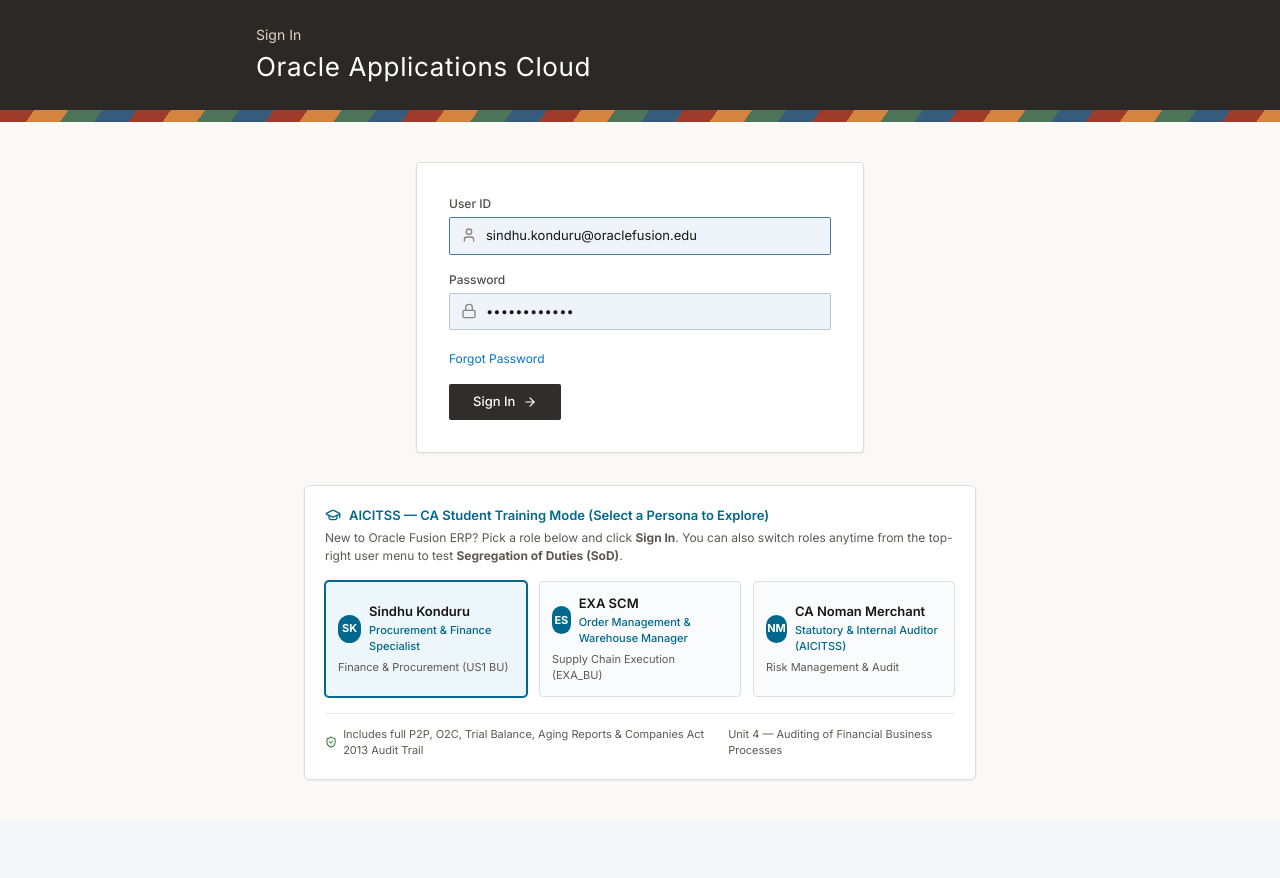
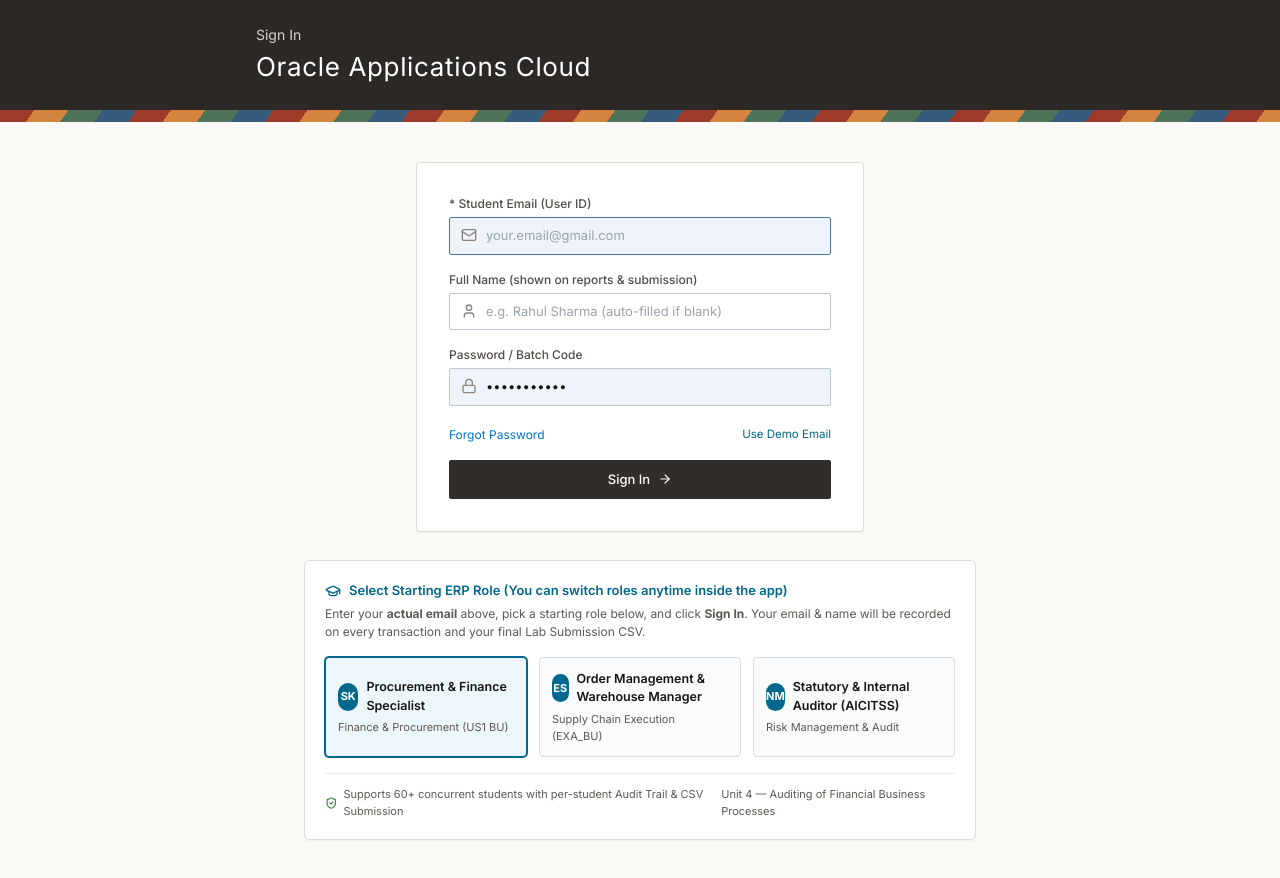
Before and after one commit to CA-Darshak-M-Thakkar/oracle-fusion-ca-lab, a React (Vite) app: page / in a window 1280 px wide. Before the commit the page ends 820 px from the top, so only its background shows below. Built offline with nearby package versions, Linux system fonts and the light colour scheme.

Commit message:
Enable real student email login and per-student tracking

```diff
--- a/src/components/LoginScreen.tsx
+++ b/src/components/LoginScreen.tsx
@@ -1,18 +1,26 @@
 import React, { useState } from 'react';
 import { useERP } from '../context/ERPContext';
 import { DEMO_USERS } from '../data/seedData';
-import { Lock, User, GraduationCap, ShieldCheck, ArrowRight } from 'lucide-react';
+import { Lock, Mail, User, GraduationCap, ShieldCheck, ArrowRight } from 'lucide-react';
 
 export const LoginScreen: React.FC = () => {
   const { signIn, showToast } = useERP();
-  const [selectedUserId, setSelectedUserId] = useState('sindhu');
-  const [userIdInput, setUserIdInput] = useState('sindhu.konduru@oraclefusion.edu');
-  const [passwordInput, setPasswordInput] = useState('••••••••••••');
+  const [selectedRoleId, setSelectedRoleId] = useState('sindhu');
+  const [emailInput, setEmailInput] = useState('');
+  const [fullNameInput, setFullNameInput] = useState('');
+  const [passwordInput, setPasswordInput] = useState('AICITSS2026');
+  const [emailError, setEmailError] = useState('');
   const [forgotOpen, setForgotOpen] = useState(false);
 
   const handleSubmit = (e: React.FormEvent) => {
     e.preventDefault();
-    signIn(selectedUserId);
+    const trimmed = emailInput.trim();
+    if (!trimmed || !/^[^\s@]+@[^\s@]+\.[^\s@]+$/.test(trimmed)) {
+      setEmailError('Please enter your valid email address (e.g., name@gmail.com or name@icai.org).');
+      return;
+    }
+    setEmailError('');
+    signIn(selectedRoleId, trimmed, fullNameInput);
   };
 
   return (
@@ -39,21 +47,44 @@ export const LoginScreen: React.FC = () => {
         <div className="w-full max-w-md bg-white border border-[#E2DCD5] rounded-[4px] shadow-sm p-8">
           <form onSubmit={handleSubmit} className="space-y-4">
             <div>
-              <label className="block text-[12px] font-medium text-[#524C46] mb-1">User ID</label>
+              <label className="block text-[12px] font-medium text-[#524C46] mb-1">
+                * Student Email (User ID)
+              </label>
+              <div className="relative">
+                <Mail className="w-4 h-4 text-[#8C847C] absolute left-3 top-2.5" />
+                <input
+                  type="email"
+                  value={emailInput}
+                  onChange={(e) => {
+                    setEmailInput(e.target.value);
+                    setEmailError('');
+                  }}
+                  placeholder="your.email@gmail.com"
+                  className="w-full pl-9 pr-3 py-2 border border-[#4A779D] bg-[#EEF4FA] rounded-[2px] text-[13px] focus:outline-none focus:ring-1 focus:ring-[#00688C]"
+                  required
+                />
+              </div>
+              {emailError && <p className="text-[11.5px] text-[#C74634] mt-1">{emailError}</p>}
+            </div>
+
+            <div>
+              <label className="block text-[12px] font-medium text-[#524C46] mb-1">
+                Full Name (shown on reports &amp; submission)
+              </label>
               <div className="relative">
                 <User className="w-4 h-4 text-[#8C847C] absolute left-3 top-2.5" />
                 <input
                   type="text"
-                  value={userIdInput}
-                  onChange={(e) => setUserIdInput(e.target.value)}
-                  className="w-full pl-9 pr-3 py-2 border border-[#4A779D] bg-[#EEF4FA] rounded-[2px] text-[13px] focus:outline-none focus:ring-1 focus:ring-[#00688C]"
-                  required
+                  value={fullNameInput}
+                  onChange={(e) => setFullNameInput(e.target.value)}
+                  placeholder="e.g. Rahul Sharma (auto-filled if blank)"
+                  className="w-full pl-9 pr-3 py-2 border border-[#BCC6D0] bg-white rounded-[2px] text-[13px] focus:outline-none focus:ring-1 focus:ring-[#00688C]"
                 />
               </div>
             </div>
 
             <div>
-              <label className="block text-[12px] font-medium text-[#524C46] mb-1">Password</label>
+              <label className="block text-[12px] font-medium text-[#524C46] mb-1">Password / Batch Code</label>
               <div className="relative">
                 <Lock className="w-4 h-4 text-[#8C847C] absolute left-3 top-2.5" />
                 <input
@@ -74,11 +105,22 @@ export const LoginScreen: React.FC = () => {
               >
                 Forgot Password
               </button>
+              <button
+                type="button"
+                onClick={() => {
+                  setEmailInput('sindhu.konduru@oraclefusion.edu');
+                  setFullNameInput('Sindhu Konduru');
+                  showToast('info', 'Demo Email Filled', 'Click Sign In to enter with the demo email.');
+                }}
+                className="text-[11.5px] text-[#00688C] hover:underline"
+              >
+                Use Demo Email
+              </button>
             </div>
 
             <button
               type="submit"
-              className="bg-[#312D2A] hover:bg-[#1E1B19] text-white text-[13px] font-medium px-6 py-2 rounded-[2px] transition-colors inline-flex items-center gap-2"
+              className="w-full justify-center bg-[#312D2A] hover:bg-[#1E1B19] text-white text-[13px] font-medium px-6 py-2.5 rounded-[2px] transition-colors inline-flex items-center gap-2"
             >
               Sign In <ArrowRight className="w-3.5 h-3.5" />
             </button>
@@ -86,10 +128,10 @@ export const LoginScreen: React.FC = () => {
 
           {forgotOpen && (
             <div className="mt-4 p-3 bg-[#F4F6F9] border border-[#D6DFE6] rounded text-[12px] text-[#312D2A]">
-              <div className="font-semibold mb-1">Password Reset (Demo Environment)</div>
+              <div className="font-semibold mb-1">AICITSS Classroom Login Help</div>
               <p className="text-[#5E5852]">
-                This is an AICITSS CA Teaching Simulator. Use any of the pre-configured student roles below to sign in
-                instantly!
+                Enter your personal or ICAI email address above and your Full Name. Default batch password is{' '}
+                <strong>AICITSS2026</strong> (any password works in training mode).
               </p>
               <button
                 type="button"
@@ -102,29 +144,24 @@ export const LoginScreen: React.FC = () => {
           )}
         </div>
 
-        {/* CA Student Quick Role Picker */}
-        <div className="w-full max-w-2xl mt-8 bg-white border border-[#D6DFE6] rounded-[6px] p-5 shadow-sm">
+        {/* Starting Role Picker */}
+        <div className="w-full max-w-2xl mt-7 bg-white border border-[#D6DFE6] rounded-[6px] p-5 shadow-sm">
           <div className="flex items-center gap-2 text-[#00688C] font-semibold text-[13px] mb-1">
             <GraduationCap className="w-4 h-4" />
-            AICITSS — CA Student Training Mode (Select a Persona to Explore)
+            Select Starting ERP Role (You can switch roles anytime inside the app)
           </div>
           <p className="text-[12px] text-[#5E5852] mb-4">
-            New to Oracle Fusion ERP? Pick a role below and click <strong>Sign In</strong>. You can also switch roles
-            anytime from the top-right user menu to test <strong>Segregation of Duties (SoD)</strong>.
+            Enter your <strong>actual email</strong> above, pick a starting role below, and click <strong>Sign In</strong>. Your email &amp; name will be recorded on every transaction and your final Lab Submission CSV.
           </p>
 
           <div className="grid grid-cols-1 md:grid-cols-3 gap-3">
             {DEMO_USERS.map((u) => {
-              const active = selectedUserId === u.id;
+              const active = selectedRoleId === u.id;
               return (
                 <button
                   key={u.id}
                   type="button"
-                  onClick={() => {
-                    setSelectedUserId(u.id);
-                    setUserIdInput(`${u.id}@oraclefusion.edu`);
-                    showToast('info', 'Role Selected', `Click "Sign In" to enter as ${u.name}`);
-                  }}
+                  onClick={() => setSelectedRoleId(u.id)}
                   className={`text-left p-3 rounded-[4px] border transition-all ${
                     active
                       ? 'border-[#00688C] bg-[#EDF6FA] ring-1 ring-[#00688C]'
@@ -136,8 +173,7 @@ export const LoginScreen: React.FC = () => {
                       {u.initials}
                     </span>
                     <div>
-                      <div className="text-[13px] font-semibold text-[#161513]">{u.name}</div>
-                      <div className="text-[11px] text-[#00688C] font-medium">{u.role}</div>
+                      <div className="text-[12.5px] font-semibold text-[#161513]">{u.role}</div>
                     </div>
                   </div>
                   <div className="text-[11px] text-[#5E5852] mt-1">{u.department}</div>
@@ -149,7 +185,7 @@ export const LoginScreen: React.FC = () => {
           <div className="mt-4 pt-3 border-t border-[#E6ECF0] flex items-center justify-between text-[11px] text-[#5E5852]">
             <span className="flex items-center gap-1.5">
               <ShieldCheck className="w-3.5 h-3.5 text-[#2E7D32]" />
-              Includes full P2P, O2C, Trial Balance, Aging Reports & Companies Act 2013 Audit Trail
+              Supports 60+ concurrent students with per-student Audit Trail &amp; CSV Submission
             </span>
             <span>Unit 4 — Auditing of Financial Business Processes</span>
           </div>
--- a/src/components/StudentLabPackModal.tsx
+++ b/src/components/StudentLabPackModal.tsx
@@ -45,6 +45,7 @@ export const StudentLabPackModal: React.FC<StudentLabPackModalProps> = ({ open,
   const downloadSubmissionProof = () => {
     const rows = [
       ['Student Name', studentName],
+      ['Student Email', currentUser.email ?? 'N/A'],
       ['ICAI / Batch Roll No', rollNumber],
       ['Completed Tasks', `${completedCount} / ${tasks.length}`],
       ['Timestamp', new Date().toISOString()],
--- a/src/components/TopHeader.tsx
+++ b/src/components/TopHeader.tsx
@@ -359,7 +359,8 @@ export const TopHeader: React.FC<TopHeaderProps> = ({ onOpenNavigator, onSwitchT
             <div className="absolute right-0 top-9 w-72 bg-white text-[#161513] border border-[#D6DFE6] rounded shadow-xl z-50 overflow-hidden">
               <div className="px-4 py-3 bg-[#F4F6F9] border-b border-[#D6DFE6]">
                 <div className="text-[13px] font-semibold">{currentUser.name}</div>
-                <div className="text-[11.5px] text-[#00688C] font-medium">{currentUser.role}</div>
+                {currentUser.email && <div className="text-[11px] text-[#524C46] truncate">{currentUser.email}</div>}
+                <div className="text-[11.5px] text-[#00688C] font-medium mt-0.5">{currentUser.role}</div>
                 <div className="text-[11px] text-[#5E5852]">{currentUser.department}</div>
               </div>
 
--- a/src/context/ERPContext.tsx
+++ b/src/context/ERPContext.tsx
@@ -60,7 +60,7 @@ interface ERPContextType {
   // Auth & Navigation
   isSignedIn: boolean;
   currentUser: UserProfile;
-  signIn: (userId: string) => void;
+  signIn: (userId: string, customEmail?: string, customName?: string) => void;
   signOut: () => void;
   switchUser: (userId: string) => void;
 
@@ -400,12 +400,41 @@ export const ERPProvider: React.FC<{ children: React.ReactNode }> = ({ children
     setSelectedId(id);
   }, []);
 
-  const signIn = (userId: string) => {
-    const found = DEMO_USERS.find((u) => u.id === userId) ?? DEMO_USERS[0];
-    setCurrentUser(found);
+  const signIn = (userId: string, customEmail?: string, customName?: string) => {
+    const base = DEMO_USERS.find((u) => u.id === userId) ?? DEMO_USERS[0];
+    const cleanEmail = customEmail?.trim().toLowerCase();
+    let userProfile: UserProfile = { ...base };
+
+    if (cleanEmail && cleanEmail.includes('@')) {
+      const derivedName =
+        customName?.trim() ||
+        cleanEmail
+          .split('@')[0]
+          .replace(/[._-]+/g, ' ')
+          .replace(/\b\w/g, (c) => c.toUpperCase());
+      const parts = derivedName.split(/\s+/).filter(Boolean);
+      const initials =
+        parts.length >= 2
+          ? `${parts[0][0]}${parts[parts.length - 1][0]}`.toUpperCase()
+          : derivedName.slice(0, 2).toUpperCase();
+
+      userProfile = {
+        ...base,
+        id: cleanEmail,
+        name: derivedName,
+        email: cleanEmail,
+        initials,
+      };
+    }
+
+    setCurrentUser(userProfile);
     setIsSignedIn(true);
     setCurrentRoute('home');
-    showToast('success', 'Signed In', `Welcome to Oracle Applications Cloud, ${found.name}`);
+    showToast(
+      'success',
+      'Signed In',
+      `Welcome to Oracle Applications Cloud, ${userProfile.name}${userProfile.email ? ` (${userProfile.email})` : ''}`
+    );
   };
 
   const signOut = () => {
--- a/src/types/erp.ts
+++ b/src/types/erp.ts
@@ -45,6 +45,7 @@ export type SpringboardTab =
 export interface UserProfile {
   id: string;
   name: string;
+  email?: string;
   initials: string;
   role: string;
   department: string;
```
